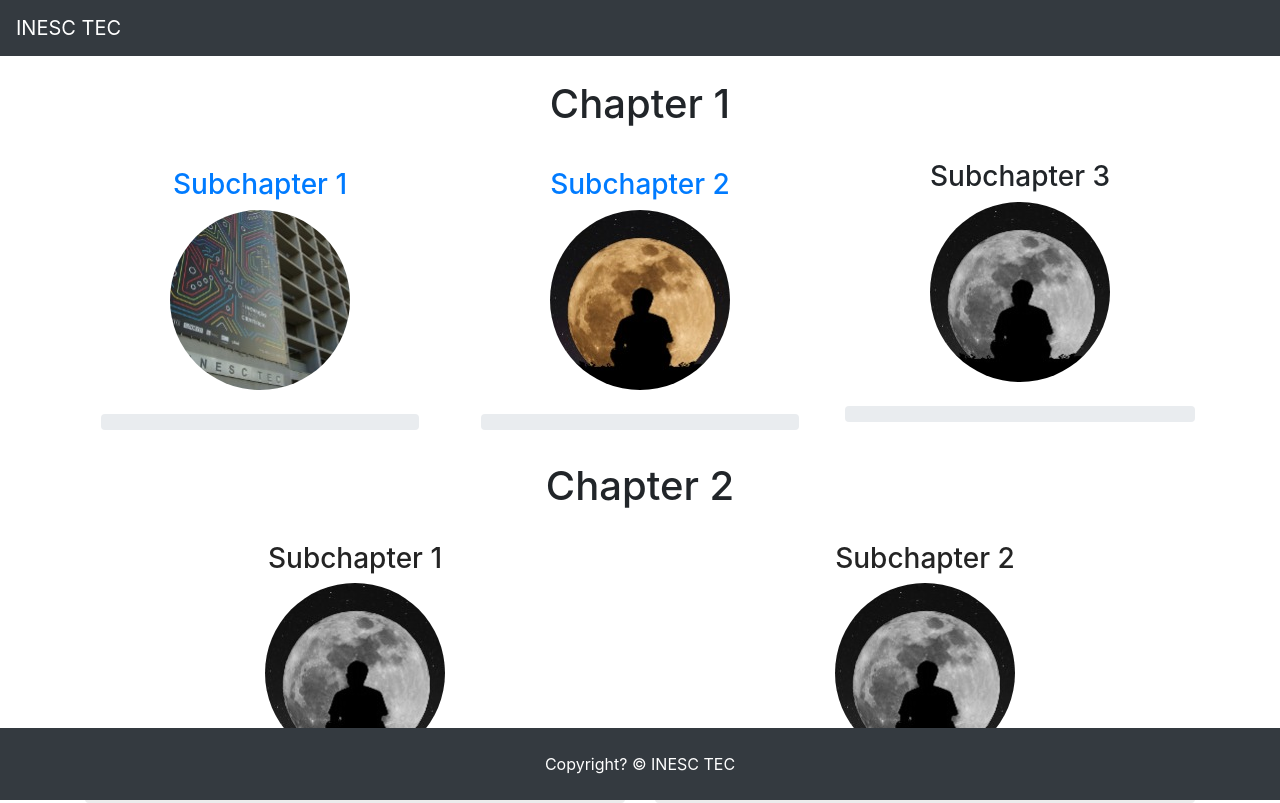
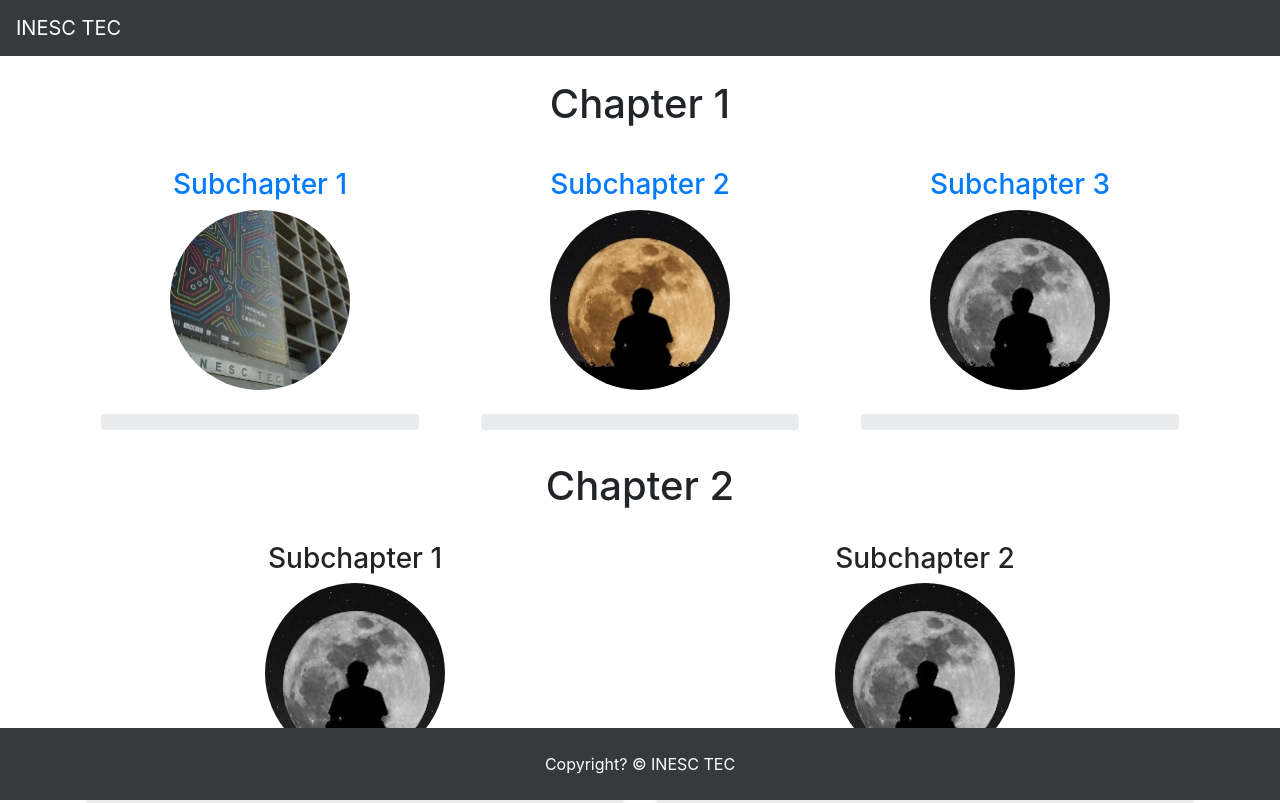
Before and after one commit to PedroMiguelGomes/onboarding_inesctec, a React (Create React App) app: page /chap in a window 1280 px wide. Built offline with nearby package versions, Linux system fonts and the light colour scheme; no server answers.

Commit message:
Correção e melhora da página de capitulos

```diff
--- a/src/components/Chap.jsx
+++ b/src/components/Chap.jsx
@@ -8,20 +8,21 @@ import { Link } from "react-router-dom";
 import axios from 'axios';
 import "../App.css";
 export default function Login(){
-  const [c1, setC1] = useState();
-  const [c2, setC2] = useState();
+  const [c1, setC1] = useState([]);
+  const [c2, setC2] = useState(true);
+
+  axios.get('https://run.mocky.io/v3/d682f1d3-fe57-4c5f-ba74-688f355d4002').then(resp => {
+    if(c2){
+    c1.push(resp.data["progress"]["1"]);
+    c1.push(resp.data["progress"]["2"]);
+    console.log(c1);
+    setC2(false);
+    }
+  });
 
 
-  const test = async e => {
-    e.preventDefault();
-    const response = await axios.get("https://run.mocky.io/v3/d682f1d3-fe57-4c5f-ba74-688f355d4002");
-    console.log(response.data["progress"][2]+"a");
-    setC1(response.data["progress"]["1"]);
-    setC2(response.data["progress"]["2"]);
-  };
-
   return(
-  <Container onLoad={test}>
+  <Container>
     <br />
     <Row className="header">
       <Col></Col>
@@ -38,7 +39,7 @@ export default function Login(){
         <Image src="inesctec.jpeg" roundedCircle />
         <br />
         <br />
-        <ProgressBar now={c1} />
+        <ProgressBar now={c1[0]} />
 		</Link>
       </Col>
       <Col>
@@ -48,16 +49,18 @@ export default function Login(){
         <Image src="Man.jpeg" roundedCircle />
         <br />
         <br />
-        <ProgressBar now={c2} />
+        <ProgressBar now={c1[1]} />
 		</Link>
       </Col>
       <Col>
         <br />
+		    <Link class="nav-link">
         <h3>Subchapter 3</h3>
         <Image src="Man.jpeg" roundedCircle className="locked"/>
         <br />
         <br />
         <ProgressBar now={0} />
+		</Link>
       </Col>
     </Row>
     <br />
@@ -86,6 +89,7 @@ export default function Login(){
         <ProgressBar now={0} />
       </Col>
     </Row>
+
   </Container>
-);
-  }
+  );
+}
```
